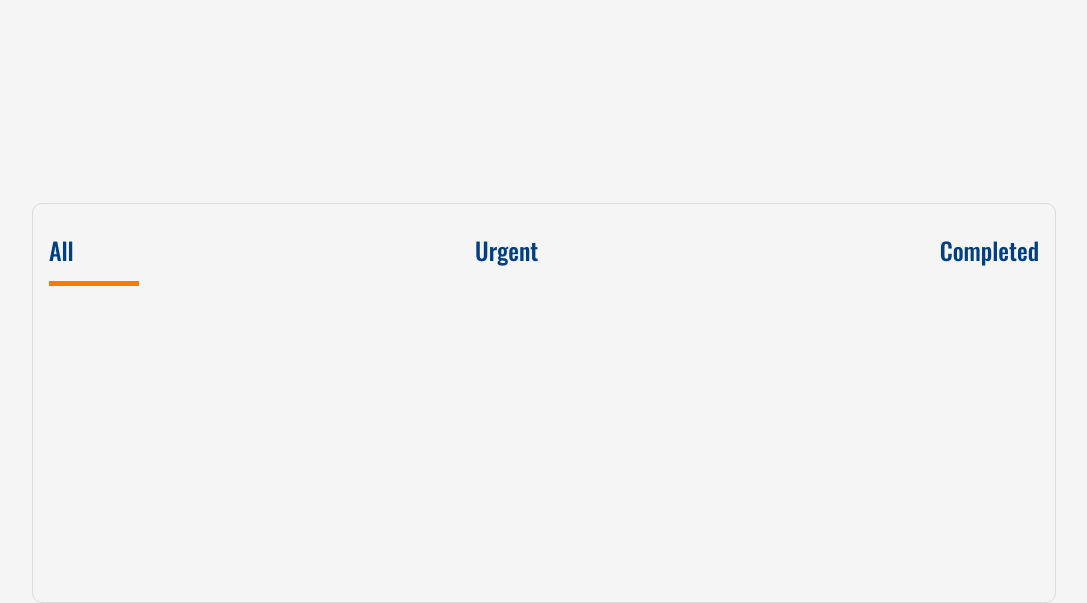
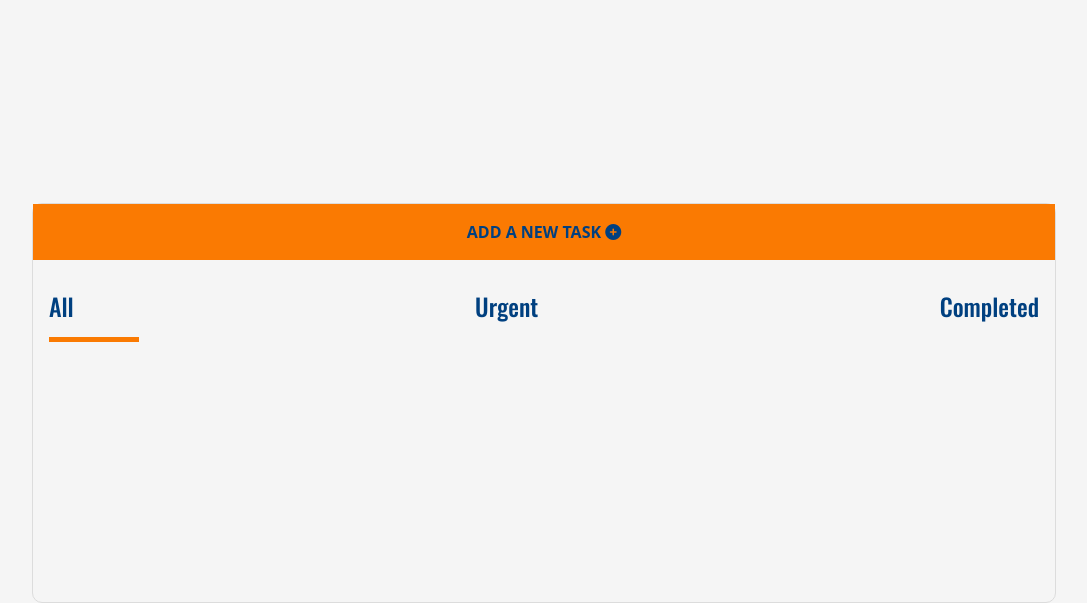
Before and after one commit to mmcin/task-pro-2, a Django app: template templates/index.html in a window 1280 px wide. Shown: the part 597-1200 px from the top of the page, without its empty margins (96-1183 px from the left). Run offline with Django 3.2, Linux system fonts and the light colour scheme; the template is opened without the code that fills it, so the values that code supplies are empty; some libraries are stand-ins or nearby versions.

Commit message:
add button for creating new task

```diff
--- a/static/css/style.css
+++ b/static/css/style.css
@@ -270,6 +270,15 @@ h6 {
     transition: all 0.3s ease-in-out;
 }
 
+.add-task {
+    padding: 1rem 2rem;
+    width: 100%;
+    color: var(--primary-text-color);
+    background-color: var(--accent-color-1);
+    font-weight: bold;
+    text-transform: uppercase;
+}
+
 /* Media Queries */
 
 @media screen and (max-width: 1062px) {
--- a/templates/index.html
+++ b/templates/index.html
@@ -22,6 +22,7 @@
 </div>
 <!-- Tabbed -->
 <section class="tabbed-interface">
+    <button class="add-task">Add A New Task <i class="fa-solid fa-circle-plus"></i></button>
     <div class="categorgy-headers">
         <h4 class="task-categories">All</h4>
         <h4 class="task-categories">Urgent</h4>
```
